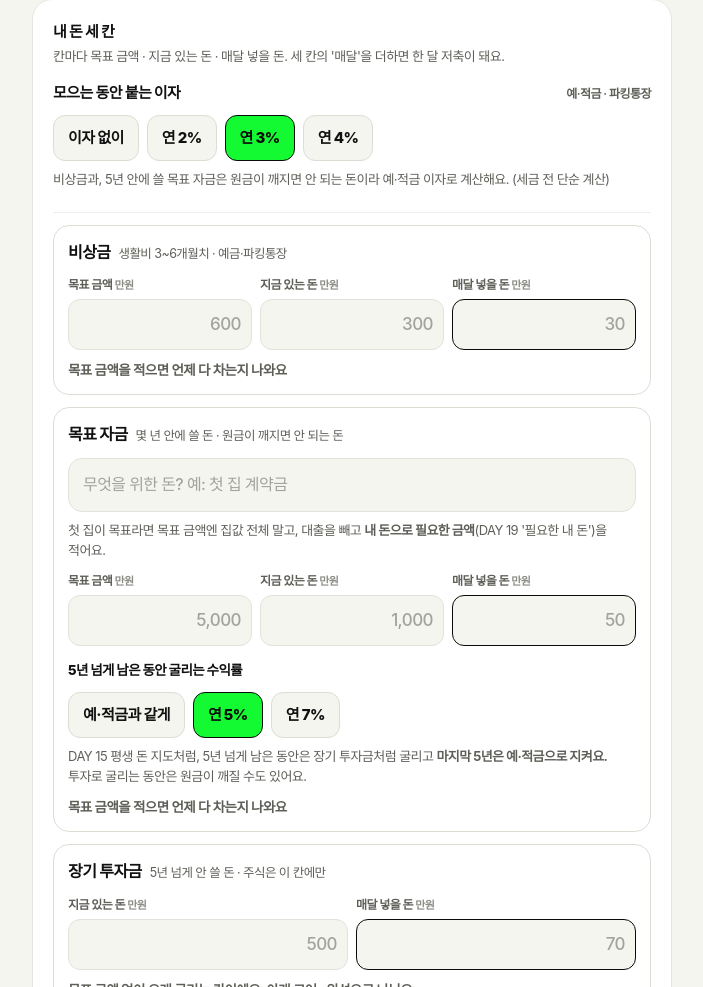
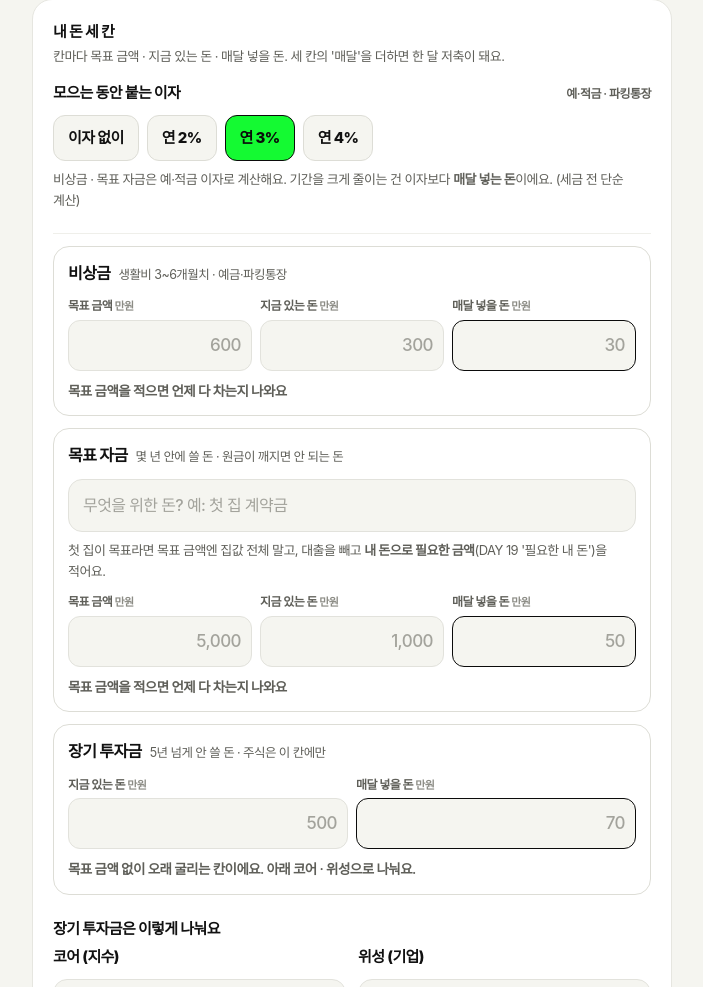
Before and after one commit to rabbit-habbit/moneyfreelab, a plain HTML site: page day20/index.html in a window 1280 px wide. Shown: the part 2252-3239 px from the top of the page, without its empty margins (288-991 px from the left). Drawn offline with Linux system fonts and the light colour scheme; a web font is replaced by a local one.

Commit message:
day20: drop invest-rate option for goal fund; emphasize monthly amount
Co-Authored-By: Claude Opus 5.5 <noreply@anthropic.com>
Claude-Session: https://claude.ai/code/session_01Bk6FpX62bbmPQinpvv9FVb

```diff
--- a/day20/index.html
+++ b/day20/index.html
@@ -337,15 +337,13 @@ ${mf('seedNow','지금 모은 돈','예: 3,000','예금·적금·주식 등 지
 <p class="label">내 돈 세 칸</p>
 <p class="help" style="margin:2px 0 0">칸마다 목표 금액 · 지금 있는 돈 · 매달 넣을 돈. 세 칸의 '매달'을 더하면 한 달 저축이 돼요.</p>
 <div class="field" style="margin-top:14px"><p class="label">모으는 동안 붙는 이자 <small>예·적금 · 파킹통장</small></p>${optRow('brate',{'0':'이자 없이','2':'연 2%','3':'연 3%','4':'연 4%'})}
-<p class="help">비상금과, 5년 안에 쓸 목표 자금은 원금이 깨지면 안 되는 돈이라 예·적금 이자로 계산해요. (세금 전 단순 계산)</p></div>
+<p class="help">비상금 · 목표 자금은 예·적금 이자로 계산해요. 기간을 크게 줄이는 건 이자보다 <b>매달 넣는 돈</b>이에요. (세금 전 단순 계산)</p></div>
 <div class="bk"><div class="bk-h"><b>비상금</b><span id="bk-emerg-h">생활비 3~6개월치 · 예금·파킹통장</span></div>
 <div class="bk-g">${mini('emergGoal','목표 금액','600')}${mini('emergHave','지금 있는 돈','300')}${mini('emerg','매달 넣을 돈','30','month')}</div><p class="bk-r" id="bk-emerg"></p></div>
 <div class="bk"><div class="bk-h"><b>목표 자금</b><span>몇 년 안에 쓸 돈 · 원금이 깨지면 안 되는 돈</span></div>
 <input id="f-goalWhat" class="txt" data-t="goalWhat" value="${esc(S.goalWhat)}" placeholder="무엇을 위한 돈? 예: 첫 집 계약금" maxlength="20" autocomplete="off">
 <p class="help" style="margin-top:8px">첫 집이 목표라면 목표 금액엔 집값 전체 말고, 대출을 빼고 <b>내 돈으로 필요한 금액</b>(DAY 19 '필요한 내 돈')을 적어요. <span id="needfill"></span></p>
 <div class="bk-g">${mini('goalAmt','목표 금액','5,000')}${mini('goalHave','지금 있는 돈','1,000')}${mini('goal','매달 넣을 돈','50','month')}</div>
-<div style="margin-top:14px"><p class="label" style="font-size:13.5px">5년 넘게 남은 동안 굴리는 수익률</p>${optRow('grate',{'0':'예·적금과 같게','5':'연 5%','7':'연 7%'})}
-<p class="help">DAY 15 평생 돈 지도처럼, 5년 넘게 남은 동안은 장기 투자금처럼 굴리고 <b>마지막 5년은 예·적금으로 지켜요.</b> 투자로 굴리는 동안은 원금이 깨질 수도 있어요.</p></div>
 <p class="bk-r" id="bk-goal"></p></div>
 <div class="bk"><div class="bk-h"><b>장기 투자금</b><span>5년 넘게 안 쓸 돈 · 주식은 이 칸에만</span></div>
 <div class="bk-g" style="grid-template-columns:repeat(2,1fr)">${mini('longHave','지금 있는 돈','500')}${mini('long','매달 넣을 돈','70','month')}</div><p class="bk-r wait">목표 금액 없이 오래 굴리는 칸이에요. 아래 코어 · 위성으로 나눠요.</p></div>
@@ -422,7 +420,7 @@ function renderFound(msg){const el=$('found');if(!el)return;
 function fillMonths(g,h,mo,safeA,invA){const rs=safeA/1200,ri=invA/1200;
  for(let n=1;n<=720;n++){let bal=h;for(let i=1;i<=n;i++){const r=(n-i>=60)?ri:rs;bal=bal*(1+r)+mo}if(bal>=g-1e-6)return n}return 721}
 function bucket(goalAmt,have,mon,isGoal){const g=num(goalAmt),h=num(have),mo=num(mon);if(!g)return null;const rem=Math.max(0,g-h);
- if(!rem)return {done:true,rem:0,months:0};const sa=num(S.brate),ia=isGoal?Math.max(num(S.grate),sa):sa;
+ if(!rem)return {done:true,rem:0,months:0};const sa=num(S.brate),ia=sa;
  const safeM=mo?fillMonths(g,h,mo,sa,sa):0,months=mo?fillMonths(g,h,mo,sa,ia):0;
  const plain=mo?Math.ceil(rem/mo):0;return {done:false,rem,months,mo,plain,safeM,rate:sa,inv:ia>sa&&months>60?ia:0}}
 function bucketTxt(b,k){if(!b)return '';const V=x=>eok(x)+(x<10000?' 원':'');const sub=x=>'<br><span style="font-weight:600;color:var(--muted)">'+x+'</span>';
@@ -433,8 +431,7 @@ function bucketTxt(b,k){if(!b)return '';const V=x=>eok(x)+(x<10000?' 원':'');co
  if(b.inv){t='남은 '+V(b.rem)+' · 매달 '+V(b.mo)+sub('처음 '+ym(b.months-60)+'은 연 '+b.inv+'%로 굴리고, 마지막 5년은 예·적금 연 '+b.rate+'%로 지키면')+'<br>→ <em>약 '+ym(b.months)+' 뒤</em> 다 차요';
   if(b.safeM>b.months)t+=sub('예·적금으로만 모을 때('+ym(b.safeM)+')보다 '+ym(b.safeM-b.months)+' 빨라요')}
  else{t='남은 '+V(b.rem)+' · 매달 '+V(b.mo)+(b.rate?' + 이자 연 '+b.rate+'%':'')+' → <em>약 '+ym(b.months)+' 뒤</em> 다 차요';
-  if(k==='goal'&&b.months<=60)t+=sub('5년 안에 쓸 돈이라 처음부터 예·적금으로 지켜요');
-  else if(b.rate&&b.plain>b.months)t+=sub('이자 덕분에 '+ym(b.plain-b.months)+' 빨라졌어요')}
+  if(b.rate&&b.plain>b.months)t+=sub('이자 덕분에 '+ym(b.plain-b.months)+' 빨라졌어요')}
  if(k==='goal'&&b.months<=720){const b2=bucket(S.goalAmt,S.goalHave,String(b.mo+50),true);if(b2&&b2.months&&b2.months<b.months)t+=sub('매달 50만 원 더 넣으면 → 약 '+ym(b2.months)+' 뒤 ('+ym(b.months-b2.months)+' 빨라요)')}
  if(k==='goal'&&b.months>120&&b.months<=720)t+=sub('10년이 넘으면 모으기만으론 길어요. STEP 5에서 징검다리 · 조건 바꾸기도 같이 봐요');
  return t}
```
